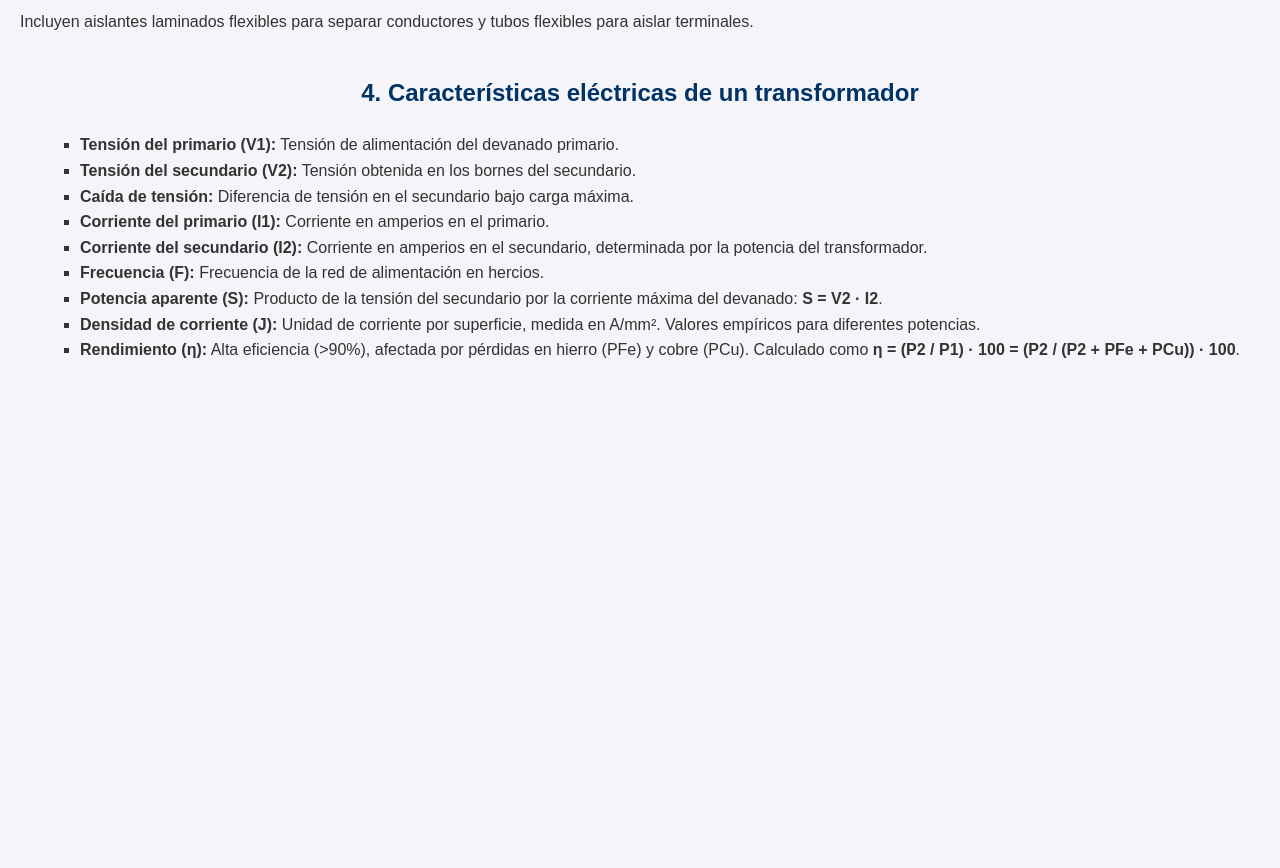
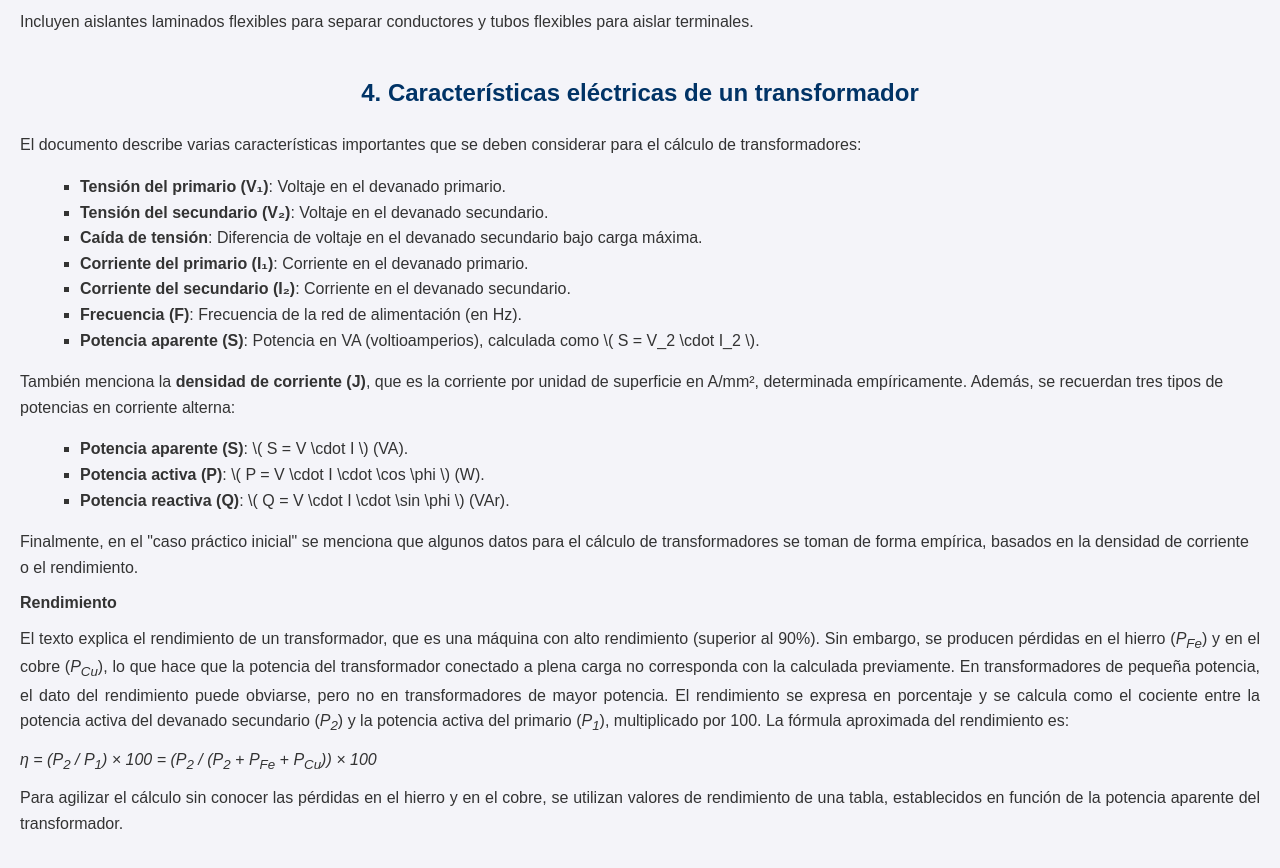
Before and after one commit to martin003k3/Resumentema3Maquinas.github.io, a plain HTML site: page index.html in a window 1280 px wide. Shown: the part 3760-4628 px from the top of the page. Before the commit the page ends 4163 px from the top, so only its background shows below. Drawn offline with Linux system fonts and the light colour scheme.

Commit message:
Update index.html

```diff
--- a/index.html
+++ b/index.html
@@ -242,17 +242,38 @@
 
     <div class="section">
         <h2>4. Características eléctricas de un transformador</h2>
-        <ul>
-            <li><strong>Tensión del primario (V1):</strong> Tensión de alimentación del devanado primario.</li>
-            <li><strong>Tensión del secundario (V2):</strong> Tensión obtenida en los bornes del secundario.</li>
-            <li><strong>Caída de tensión:</strong> Diferencia de tensión en el secundario bajo carga máxima.</li>
-            <li><strong>Corriente del primario (I1):</strong> Corriente en amperios en el primario.</li>
-            <li><strong>Corriente del secundario (I2):</strong> Corriente en amperios en el secundario, determinada por la potencia del transformador.</li>
-            <li><strong>Frecuencia (F):</strong> Frecuencia de la red de alimentación en hercios.</li>
-            <li><strong>Potencia aparente (S):</strong> Producto de la tensión del secundario por la corriente máxima del devanado: <strong>S = V2 · I2</strong>.</li>
-            <li><strong>Densidad de corriente (J):</strong> Unidad de corriente por superficie, medida en A/mm². Valores empíricos para diferentes potencias.</li>
-            <li><strong>Rendimiento (η):</strong> Alta eficiencia (>90%), afectada por pérdidas en hierro (PFe) y cobre (PCu). Calculado como <strong>η = (P2 / P1) · 100 = (P2 / (P2 + PFe + PCu)) · 100</strong>.</li>
-        </ul>
+        <p>
+            El documento describe varias características importantes que se deben considerar para el cálculo de transformadores:
+            <ul>
+                <li><strong>Tensión del primario (V₁)</strong>: Voltaje en el devanado primario.</li>
+                <li><strong>Tensión del secundario (V₂)</strong>: Voltaje en el devanado secundario.</li>
+                <li><strong>Caída de tensión</strong>: Diferencia de voltaje en el devanado secundario bajo carga máxima.</li>
+                <li><strong>Corriente del primario (I₁)</strong>: Corriente en el devanado primario.</li>
+                <li><strong>Corriente del secundario (I₂)</strong>: Corriente en el devanado secundario.</li>
+                <li><strong>Frecuencia (F)</strong>: Frecuencia de la red de alimentación (en Hz).</li>
+                <li><strong>Potencia aparente (S)</strong>: Potencia en VA (voltioamperios), calculada como \( S = V_2 \cdot I_2 \).</li>
+            </ul>
+            También menciona la <strong>densidad de corriente (J)</strong>, que es la corriente por unidad de superficie en A/mm², determinada empíricamente.
+            Además, se recuerdan tres tipos de potencias en corriente alterna:
+            <ul>
+                <li><strong>Potencia aparente (S)</strong>: \( S = V \cdot I \) (VA).</li>
+                <li><strong>Potencia activa (P)</strong>: \( P = V \cdot I \cdot \cos \phi \) (W).</li>
+                <li><strong>Potencia reactiva (Q)</strong>: \( Q = V \cdot I \cdot \sin \phi \) (VAr).</li>
+            </ul>
+            Finalmente, en el "caso práctico inicial" se menciona que algunos datos para el cálculo de transformadores se toman de forma empírica, basados en la densidad de corriente o el rendimiento.
+        </p>
+        <p><strong>Rendimiento</strong></p>
+        <p>
+            El texto explica el rendimiento de un transformador, que es una máquina con alto rendimiento (superior al 90%). Sin embargo, se producen pérdidas en el hierro (<em>P<sub>Fe</sub></em>) y en el cobre (<em>P<sub>Cu</sub></em>), lo que hace que la potencia del transformador conectado a plena carga no corresponda con la calculada previamente. En transformadores de pequeña potencia, el dato del rendimiento puede obviarse, pero no en transformadores de mayor potencia. El rendimiento se expresa en porcentaje y se calcula como el cociente entre la potencia activa del devanado secundario (<em>P<sub>2</sub></em>) y la potencia activa del primario (<em>P<sub>1</sub></em>), multiplicado por 100. La fórmula aproximada del rendimiento es:
+        </p>
+        <p>
+            <em>η = (P<sub>2</sub> / P<sub>1</sub>) &times; 100 = (P<sub>2</sub> / (P<sub>2</sub> + P<sub>Fe</sub> + P<sub>Cu</sub>)) &times; 100</em>
+        </p>
+        <p>
+            Para agilizar el cálculo sin conocer las pérdidas en el hierro y en el cobre, se utilizan valores de rendimiento de una tabla, establecidos en función de la potencia aparente del transformador.
+        </p>
     </div>
+
+
 </body>
 </html>
```
